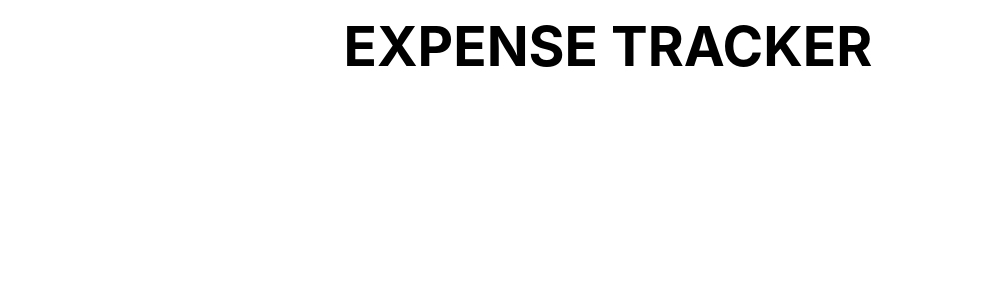
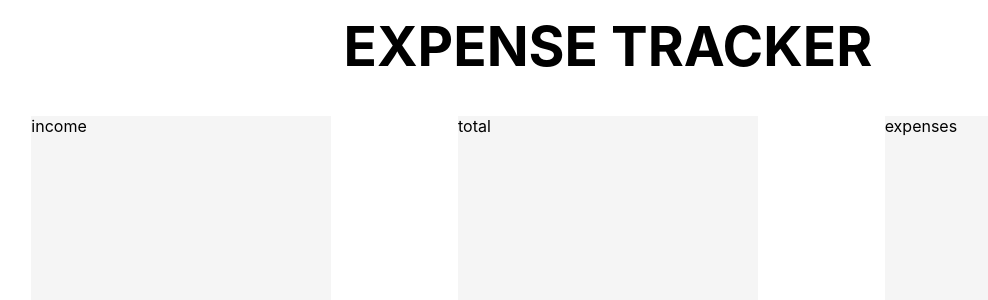
Before and after one commit to saoud-ahmed-khan/Expanse-Tracker-With-TypeScript-And-PWA, a React (Create React App) app: page / in a window 1280 px wide. Shown: the top 300 px of the page, without its empty margins (32-1020 px from the left). Built offline with nearby package versions, Linux system fonts and the light colour scheme.

Commit message:
adding ban ners

```diff
--- a/src/App.css
+++ b/src/App.css
@@ -11,7 +11,40 @@
     animation: App-logo-spin infinite 20s linear;
   }
 }
+.conmtainer
+{
+  display: flex;
+  flex-direction: row;
+  justify-content: space-around;
+  align-items: center;
+}
+.banner1
+{
+  background-color: whitesmoke;
+  height: 400px;
+  width: auto;
+  order: 1;
+  width: 300px;
+}
+.banner2
+{
+  background-color: whitesmoke;
+  height: 400px;
+  width: auto;
+  order: 2;
+  width: 300px;
 
+
+}
+.banner3
+{
+  background-color: whitesmoke;
+  height: 400px;
+  width: 300px;
+
+  order: 3;
+
+}
 .App-header {
   background-color:white;
   min-height: 100vh;
--- a/src/App.tsx
+++ b/src/App.tsx
@@ -5,6 +5,11 @@ function App() {
   return (
     <div className="App">
         <h1 className="heading">EXPENSE TRACKER</h1>
+        <div className="conmtainer">
+          <div className="banner1">income</div>
+          <div className="banner2">total</div>
+          <div className="banner3">expenses</div>
+        </div>
 
     </div>
   );
```
Also changed, not shown: 1 other file (tests, documents, lock files or other folders).
